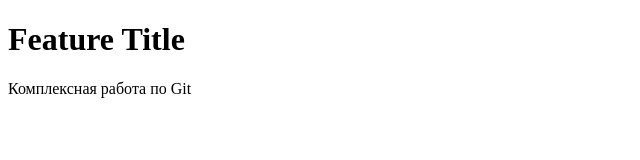
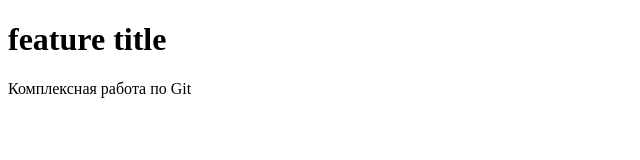
Before and after one commit to ekl-mn0/git-lab-2, a plain HTML site: page index.html in a window 1280 px wide. Shown: the whole page, without its empty margins (0-640 px from the left). Drawn offline with Linux system fonts and the light colour scheme.

Commit message:
Change title in feature branch

```diff
--- a/index.html
+++ b/index.html
@@ -6,7 +6,7 @@
     <title>Git Lab 2</title>
 </head>
 <body>
-    <h1>Feature Title</h1>
+    <h1>feature title</h1>
     <p>Комплексная работа по Git</p>
 </body>
 </html>
```
